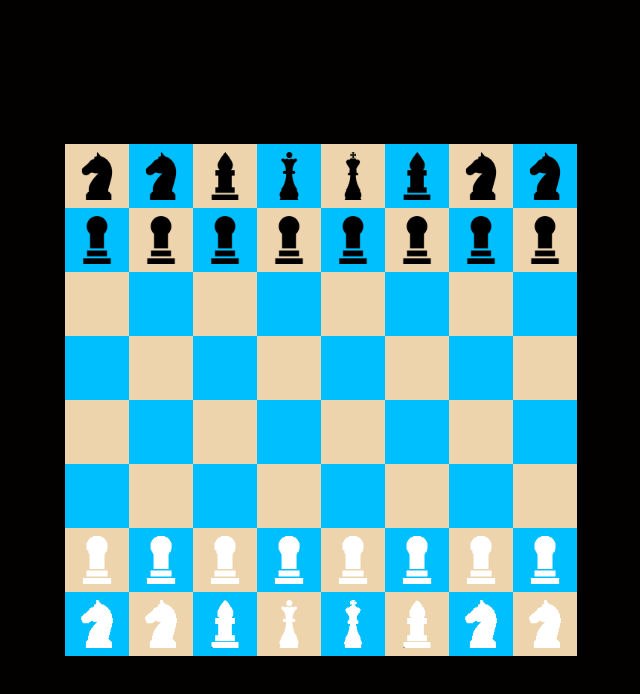
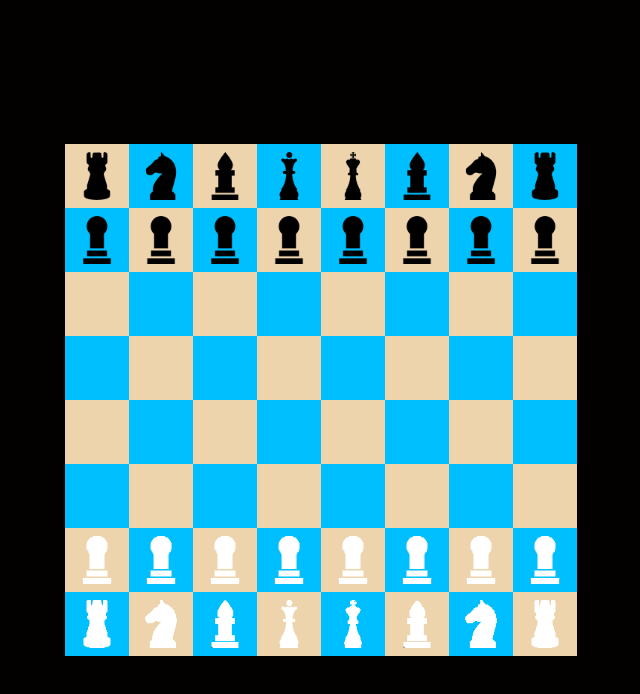
Before and after one commit to Novohudo/react-chess.v.1, a React (Create React App) app: page / in a window 1280 px wide. Shown: the top 694 px of the page, without its empty margins (319-959 px from the left). Built offline with nearby package versions, Linux system fonts and the light colour scheme.

Commit message:
game logic

```diff
--- a/src/App.css
+++ b/src/App.css
@@ -8,7 +8,7 @@
 }
 
 .app {
-      width: 100vh;
+      width: 100vw;
       height: 100vh;
       display: flex;
       justify-content: center;
@@ -42,3 +42,12 @@
       background-color: #eed4ac;
 
 }
+.selected{
+      background-color: brown;
+}
+.available{
+      height: 12px;
+      width: 12px;
+      border-radius: 50%;
+      background-color: #22c022;
+}
--- a/src/components/BoardComponent.tsx
+++ b/src/components/BoardComponent.tsx
@@ -1,7 +1,8 @@
-import React, {FC} from 'react';
+import React, {FC, useEffect, useState} from 'react';
 import '../App.css'
 import {Board} from "../models/Board";
 import CellComponent from "./CellComponent";
+import {Cell} from "../models/Cell";
 
 interface BoardProps {
     board: Board;
@@ -9,14 +10,43 @@
 }
 
 const BoardComponent: FC<BoardProps> = ({board, setBoard}) => {
+    const [selectedCell, setSelectedCell] = useState<Cell | null>(null)
+
+    function click(cell: Cell) {
+        if (selectedCell && selectedCell !== cell && selectedCell.figure?.canMove(cell)){
+            selectedCell.moveFigure(cell);
+            setSelectedCell(null);
+            updateBoard()
+        }
+        else{
+            setSelectedCell(cell)
+        }
+    }
+
+    useEffect(() => {
+        highlightCells()
+    },[selectedCell])
+
+    function highlightCells() {
+        board.highlightCells(selectedCell)
+        updateBoard()
+    }
+
+    function updateBoard() {
+        const newBoard = board.getCopyBoard();
+        setBoard(newBoard);
+    }
+
     return (
         <div className={'board'}>
             {board.cells.map((row, index) =>
                 <React.Fragment key={index}>
                     {row.map(cell =>
                         <CellComponent
-                        cell={cell}
-                        key={cell.id}
+                            click={click}
+                            cell={cell}
+                            key={cell.id}
+                            selected={cell.x === selectedCell?.x && cell.y === selectedCell?.y}
                         />
                     )}
                 </React.Fragment>
--- a/src/components/CellComponent.tsx
+++ b/src/components/CellComponent.tsx
@@ -3,12 +3,18 @@
 
 interface CellProps {
     cell: Cell
+    selected: boolean
+    click: (cell: Cell) => void;
 }
 
-const CellComponent: FC<CellProps> = ({cell}) => {
+const CellComponent: FC<CellProps> = ({cell, selected, click}) => {
     return (
-        <div className={['cell', cell.color].join(' ')}>
-            {cell.figure?.logo && <img src={cell.figure.logo}alt={""}/> }
+        <div className={['cell', cell.color, selected ? "selected" : ''].join(' ')}
+             onClick={() => click(cell)}
+             style={{background:cell.available && cell.figure ? 'green' : ''}}
+        >
+            {cell.figure?.logo && <img src={cell.figure.logo} alt={""}/>}
+            {cell.available && !cell.figure && <div className={"available"}></div>}
         </div>
     );
 };
--- a/src/models/Board.ts
+++ b/src/models/Board.ts
@@ -24,46 +24,62 @@
         }
     }
 
+    public getCopyBoard(): Board {
+        const newBoard = new Board();
+        newBoard.cells = this.cells;
+        return newBoard
+    }
+
+    public highlightCells(selectedCell: Cell | null) {
+        for (let i = 0; i < this.cells.length; i++) {
+            const row = this.cells[i];
+            for (let j = 0; j < row.length; j++) {
+                const target = row[j];
+                target.available = !!selectedCell?.figure?.canMove(target)
+            }
+        }
+    }
+
     public getCell(x: number, y: number) {
         return this.cells[y][x]
     }
 
     private addPawns() {
         for (let i = 0; i < 8; i++) {
-            new Pawn(Colors.BLACK,this.getCell(i,1))
-            new Pawn(Colors.WHITE,this.getCell(i,6))
+            new Pawn(Colors.BLACK, this.getCell(i, 1))
+            new Pawn(Colors.WHITE, this.getCell(i, 6))
         }
     }
 
     private addKings() {
-        new King(Colors.BLACK,this.getCell(4,0))
-        new King(Colors.WHITE,this.getCell(4,7))
+        new King(Colors.BLACK, this.getCell(4, 0))
+        new King(Colors.WHITE, this.getCell(4, 7))
     }
 
     private addQueens() {
-        new Queen(Colors.BLACK,this.getCell(3,0))
-        new Queen(Colors.WHITE,this.getCell(3,7))
+        new Queen(Colors.BLACK, this.getCell(3, 0))
+        new Queen(Colors.WHITE, this.getCell(3, 7))
     }
 
     private addBishops() {
-        new Bishop(Colors.BLACK,this.getCell(2,0))
-        new Bishop(Colors.BLACK,this.getCell(5,0))
-        new Bishop(Colors.WHITE,this.getCell(2,7))
-        new Bishop(Colors.WHITE,this.getCell(5,7))
+        new Bishop(Colors.BLACK, this.getCell(2, 0))
+        new Bishop(Colors.BLACK, this.getCell(5, 0))
+        new Bishop(Colors.WHITE, this.getCell(2, 7))
+        new Bishop(Colors.WHITE, this.getCell(5, 7))
     }
 
     private addKnights() {
-        new Knight(Colors.BLACK,this.getCell(1,0))
-        new Knight(Colors.BLACK,this.getCell(6,0))
-        new Knight(Colors.WHITE,this.getCell(1,7))
-        new Knight(Colors.WHITE,this.getCell(6,7))
+        new Knight(Colors.BLACK, this.getCell(1, 0))
+        new Knight(Colors.BLACK, this.getCell(6, 0))
+        new Knight(Colors.WHITE, this.getCell(1, 7))
+        new Knight(Colors.WHITE, this.getCell(6, 7))
     }
 
     private addRooks() {
-        new Knight(Colors.BLACK,this.getCell(0,0))
-        new Knight(Colors.BLACK,this.getCell(7,0))
-        new Knight(Colors.WHITE,this.getCell(0,7))
-        new Knight(Colors.WHITE,this.getCell(7,7))
+        new Rook(Colors.BLACK, this.getCell(0, 0))
+        new Rook(Colors.BLACK, this.getCell(7, 0))
+        new Rook(Colors.WHITE, this.getCell(0, 7))
+        new Rook(Colors.WHITE, this.getCell(7, 7))
     }
 
     public addFigures() {
--- a/src/models/Cell.ts
+++ b/src/models/Cell.ts
@@ -21,4 +21,12 @@
         this.available = false;
         this.id = Math.random()
     }
+
+    moveFigure(target: Cell) {
+        if (this.figure && this.figure?.canMove(target)) {
+            this.figure.moveFigure(target)
+            target.figure = this.figure;
+            this.figure = null;
+        }
+    }
 }
```
